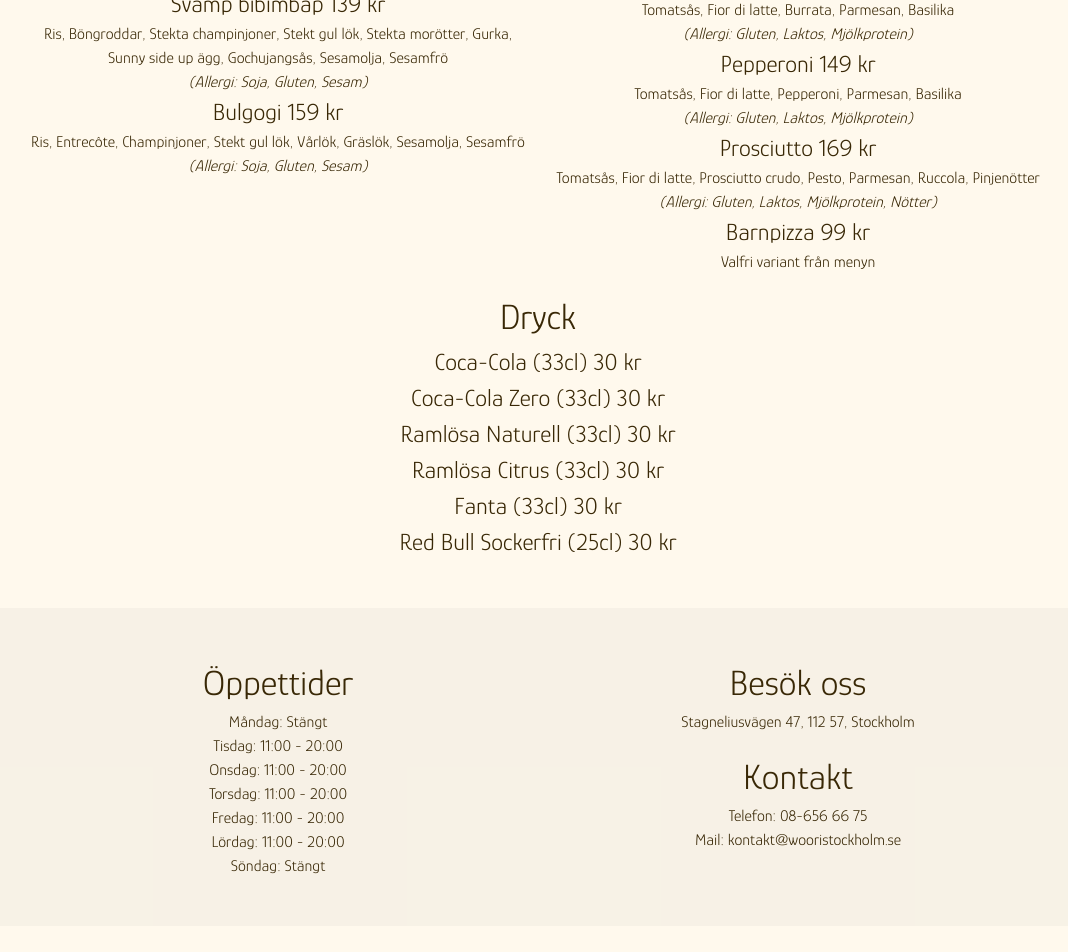
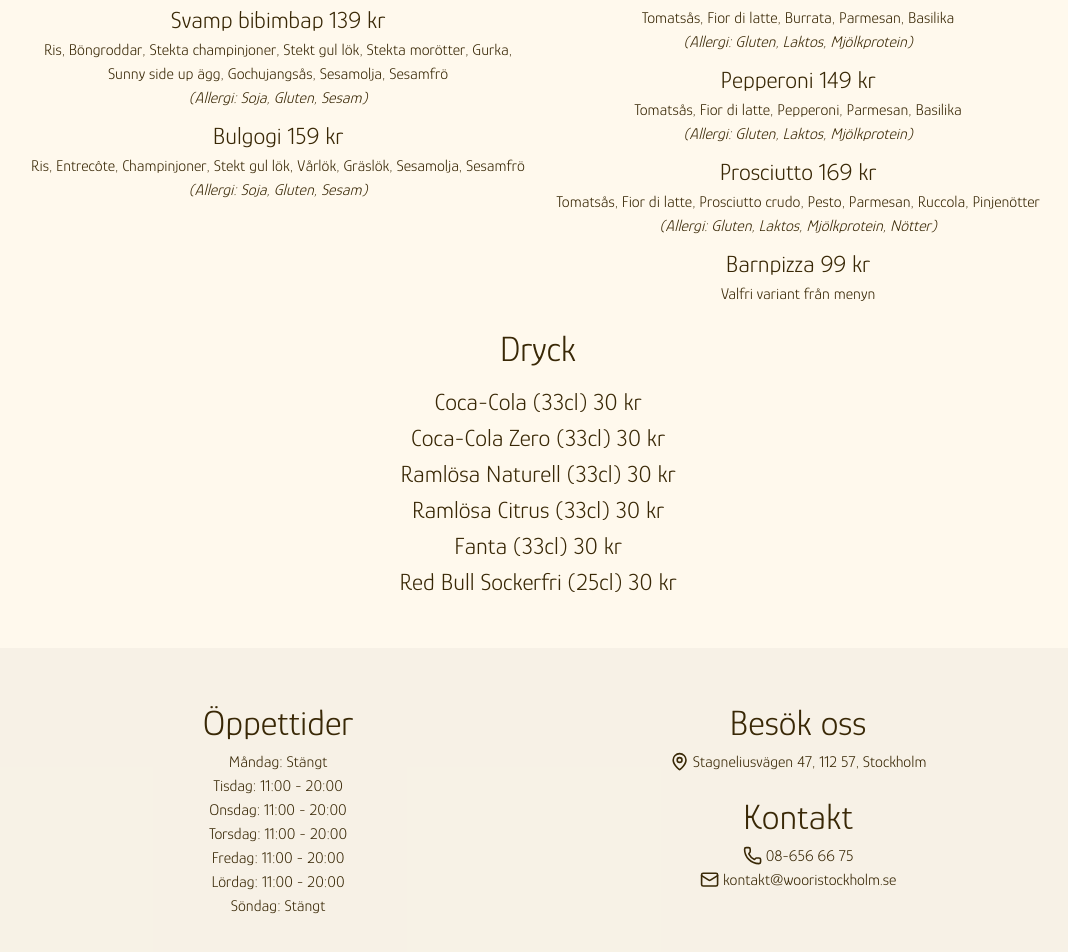
Before and after one commit to Woori-AB/website, a Next.js app: page / in a window 1280 px wide. Shown: the part 1520-2472 px from the top of the page, without its empty margins (102-1170 px from the left). Before the commit the page ends 2446 px from the top, so only its background shows below. Built offline with nearby package versions, Linux system fonts and the light colour scheme; a web font is replaced by a local one.

Commit message:
make location clickable to get to maps

```diff
--- a/src/app/page.tsx
+++ b/src/app/page.tsx
@@ -3,7 +3,7 @@
 import { AnimatePresence, motion } from "framer-motion";
 import Head from "next/head";
 import { useEffect, useState } from "react";
-import { Facebook, Instagram } from "lucide-react";
+import { Facebook, Instagram, Mail, MapPin, Phone } from "lucide-react";
 
 const foodImages = [
   "/bulgogi-sm.jpg",
@@ -179,7 +179,7 @@ export default function Home() {
           >
             <div
               id="korean-menu"
-              className="flex flex-col items-center text-center"
+              className="flex flex-col items-center text-center gap-2"
             >
               <h1>Koreanskt</h1>
               <div className="flex flex-col items-center text-center">
@@ -218,7 +218,7 @@ export default function Home() {
           >
             <div
               id="pizza-menu"
-              className="flex flex-col items-center text-center"
+              className="flex flex-col items-center text-center gap-2"
             >
               <h1>Pizza</h1>
               <div className="flex flex-col items-center text-center">
@@ -269,7 +269,7 @@ export default function Home() {
           >
             <div
               id="drink-menu"
-              className="flex flex-col items-center text-center"
+              className="flex flex-col items-center text-center gap-2"
             >
               <h1>Dryck</h1>
               <div className="flex flex-col items-center text-center">
@@ -321,22 +321,33 @@ export default function Home() {
             >
               <div className="flex flex-col items-center text-center">
                 <h1>Besök oss</h1>
-                <span>Stagneliusvägen 47, 112 57, Stockholm</span>
+                <span>
+                  <a
+                    href="https://maps.app.goo.gl/9Ne5EDEXKdsdvig7A"
+                    className="flex gap-1 hover:underline items-center"
+                  >
+                    <MapPin size={"1.2rem"} />
+                    Stagneliusvägen 47, 112 57, Stockholm
+                  </a>
+                </span>
               </div>
               <div className="flex flex-col items-center text-center">
                 <h1>Kontakt</h1>
                 <span>
-                  Telefon:{" "}
-                  <a href="tel:+4686566675" className="hover:underline">
+                  <a
+                    href="tel:+4686566675"
+                    className="flex gap-1 hover:underline items-center"
+                  >
+                    <Phone size={"1.2rem"} />
                     08-656 66 75
                   </a>
                 </span>
                 <span>
-                  Mail:{" "}
                   <a
                     href="mailto:kontakt@wooristockholm.se"
-                    className="hover:underline"
+                    className="flex gap-1 hover:underline items-center"
                   >
+                    <Mail size={"1.2rem"} />
                     kontakt@wooristockholm.se
                   </a>
                 </span>
```
